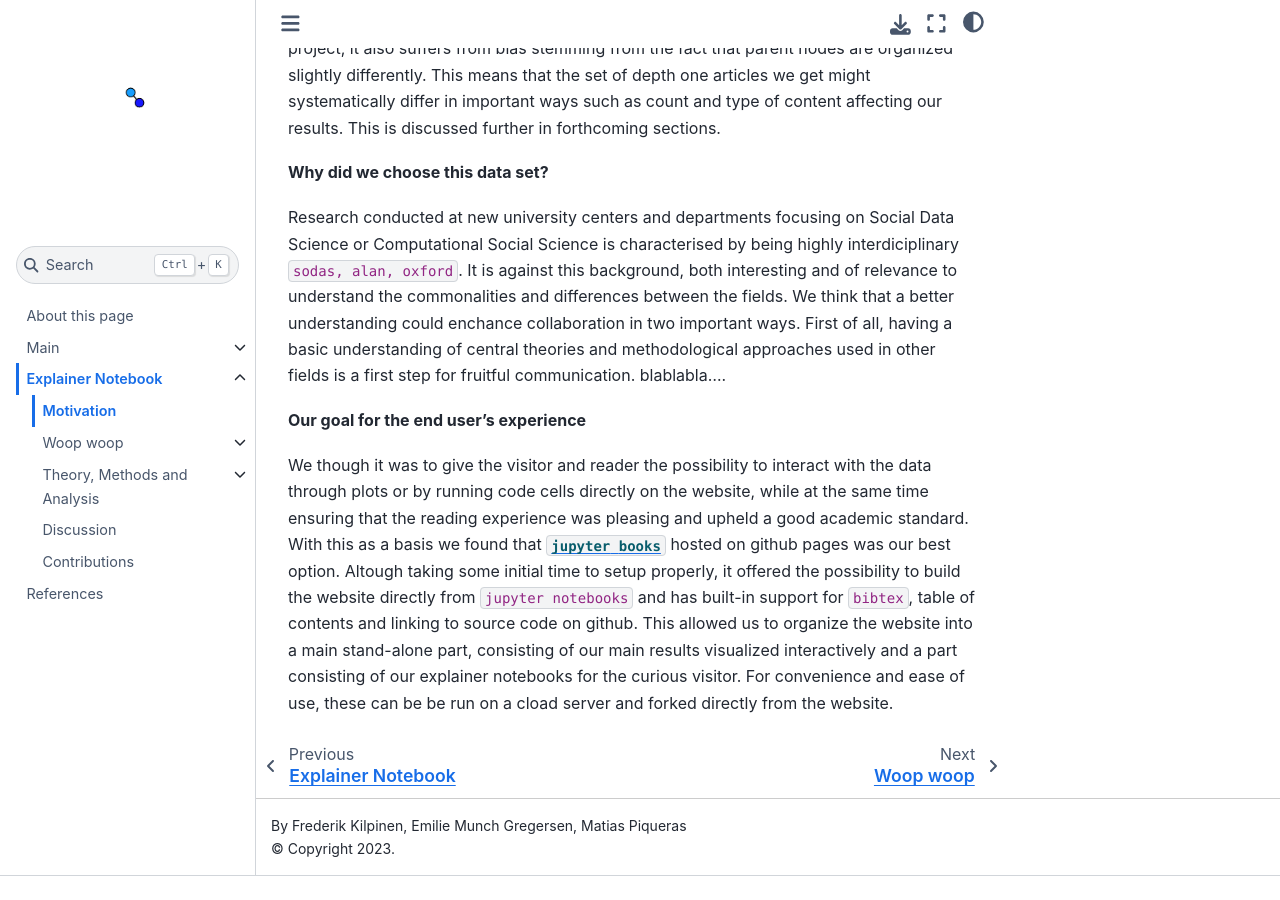
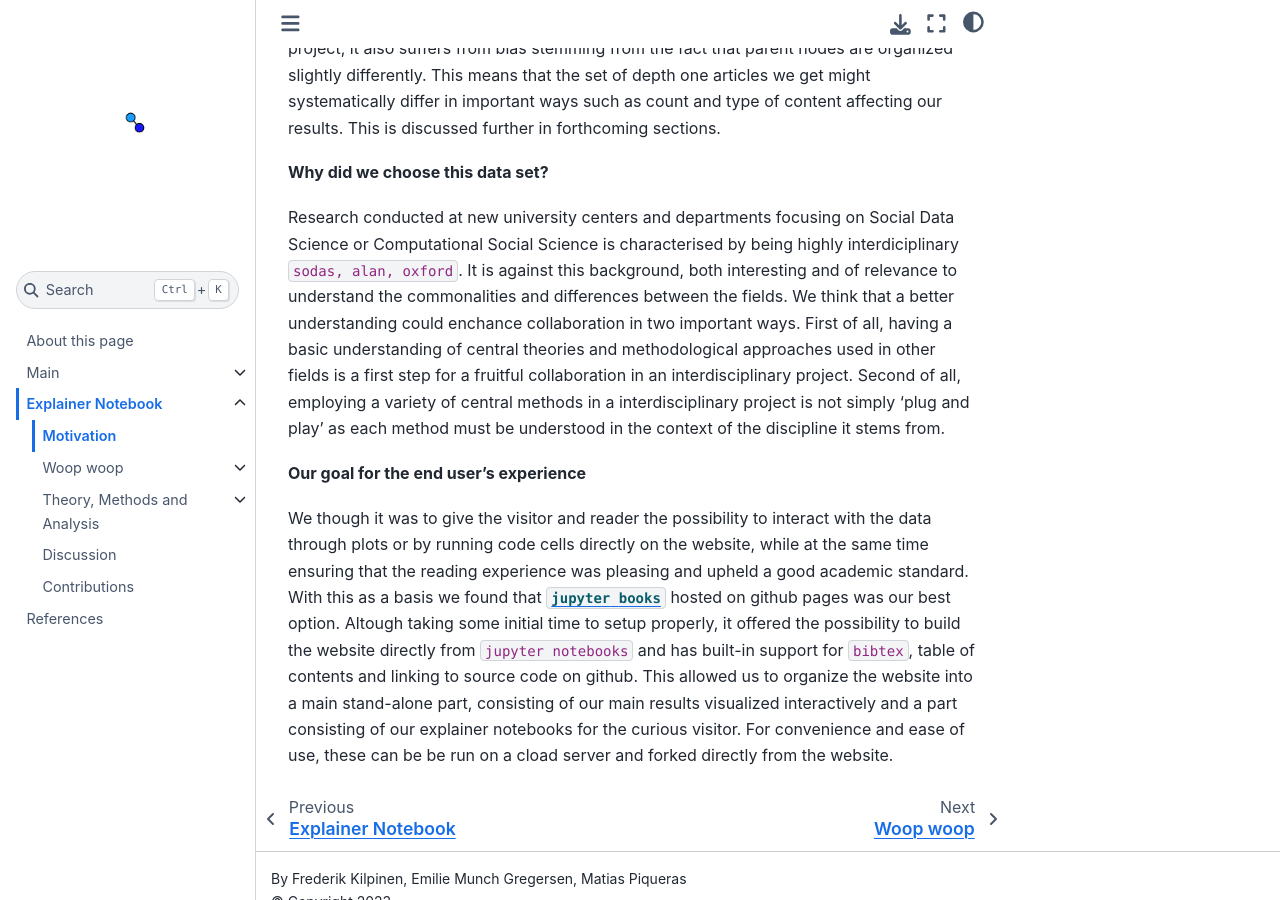
Before and after one commit to MatPiq/DTU-social-graphs-project-book, a Jupyter Book: the page built from explainer_motivation.md, in a window 1280 px wide and 900 px high, scrolled down 692 px. Built offline with Jupyter Book 1.0.4 settings and Sphinx 7.4.7 and the Sphinx Book theme 1.1.4, drawn with Linux system fonts in a browser that asks for light colours; pages that are not in the unit, such as notebooks, are missing from menus; comment, search, counter and statistics services are not loaded; cross-references to code outside the pages are shown as plain code; before the commit the page ends 1568 px from its top, so only the background shows below that.

Commit message:
Update explainer_motivation.md

```diff
--- a/explainer_motivation.md
+++ b/explainer_motivation.md
@@ -14,7 +14,7 @@ In this project we decided to analyse five of the major social science dicipline
 
 **Why did we choose this data set?**
 
-Research conducted at new university centers and departments focusing on Social Data Science or Computational Social Science is characterised by being highly interdiciplinary {cite}`sodas, alan, oxford`. It is against this background, both interesting and of relevance to understand the commonalities and differences between the fields. We think that a better understanding could enchance collaboration in two important ways. First of all, having a basic understanding of central theories and methodological approaches used in other fields is a first step for fruitful communication. blablabla....
+Research conducted at new university centers and departments focusing on Social Data Science or Computational Social Science is characterised by being highly interdiciplinary {cite}`sodas, alan, oxford`. It is against this background, both interesting and of relevance to understand the commonalities and differences between the fields. We think that a better understanding could enchance collaboration in two important ways. First of all, having a basic understanding of central theories and methodological approaches used in other fields is a first step for a fruitful collaboration in an interdisciplinary project. Second of all, employing a variety of central methods in a interdisciplinary project is not simply 'plug and play' as each method must be understood in the context of the discipline it stems from.
 
 **Our goal for the end user's experience**
 
```
